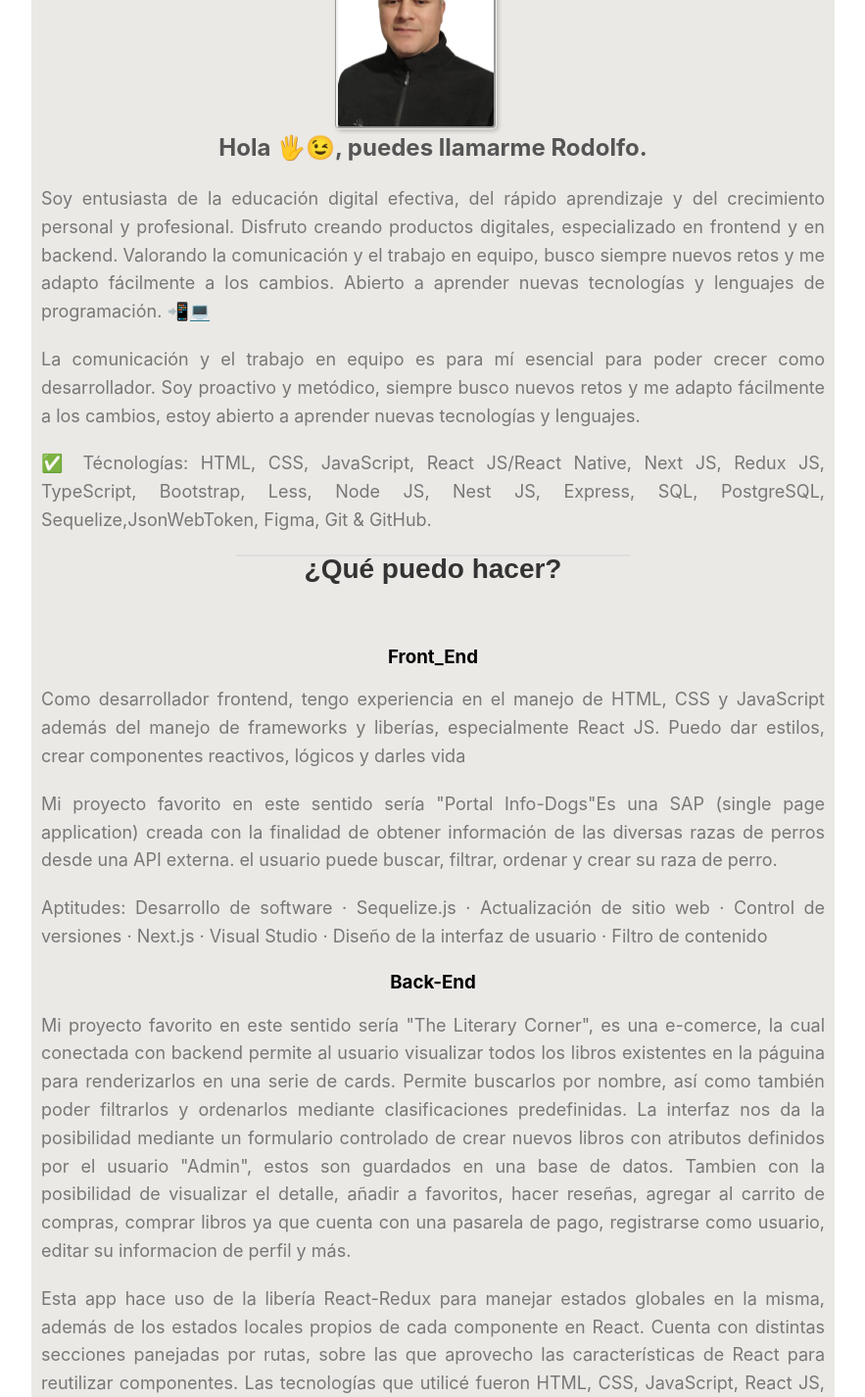
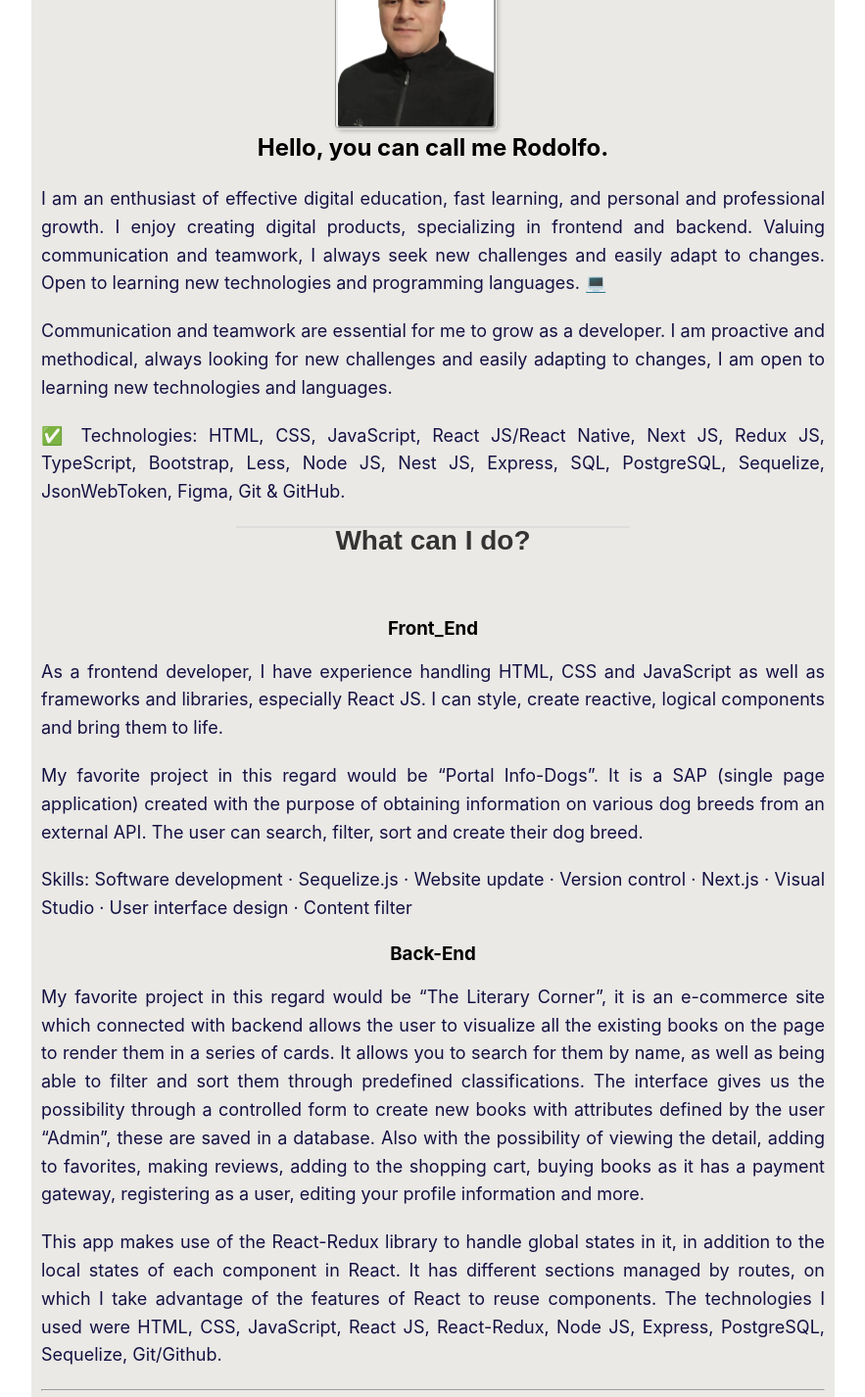
Before and after one commit to wuaicot/Frontend-Portfolio, a React (Create React App) app: page /about in a window 1280 px wide. Shown: the part 240-1666 px from the top of the page at 98% size, without its empty margins (198-1081 px from the left). Built offline with nearby package versions, Linux system fonts and the light colour scheme.

Commit message:
traducin about me

```diff
--- a/src/App.js
+++ b/src/App.js
@@ -6,6 +6,7 @@ import Home from './components/Home/Home';
 import About from './components/About/About';
 import Projects from './components/ProjectsCards/ProjectsCards';
 import Contact from './components/Contact/Contact';
+
 import './App.css';
 
 import logo from './logo.svg';
--- a/src/components/About/About.js
+++ b/src/components/About/About.js
@@ -46,26 +46,22 @@ const About = () => {
 
           {/* <h1 className={styles.aboutTittle}>Sobre Mí</h1> */}
           <p className={styles.puedesllam}>
-            Hola 🖐️😉, puedes llamarme Rodolfo.
+             Hello, you can call me Rodolfo.
           </p>
           <p className={styles.description}>
-            Soy entusiasta de la educación digital efectiva, del rápido aprendizaje y del crecimiento personal y
-            profesional. Disfruto creando productos digitales, especializado en
-            frontend y en backend. Valorando la comunicación y el trabajo
-            en equipo, busco siempre nuevos retos y me adapto fácilmente a los
-            cambios. Abierto a aprender nuevas tecnologías y lenguajes de programación. 📲💻
+          I am an enthusiast of effective digital education, fast learning, and personal and professional growth. I enjoy creating digital products, specializing in frontend and backend. Valuing communication and teamwork, I always seek new challenges and easily adapt to changes. Open to learning new technologies and programming languages. 💻
           </p>
           <p  className={styles.description}>
-          La comunicación y el trabajo en equipo es para mí esencial para poder crecer como desarrollador. Soy proactivo y metódico, siempre busco nuevos retos y me adapto fácilmente a los cambios, estoy abierto a aprender nuevas tecnologías y lenguajes.
+          Communication and teamwork are essential for me to grow as a developer. I am proactive and methodical, always looking for new challenges and easily adapting to changes, I am open to learning new technologies and languages.
           </p>
           <p className={styles.description}>
-          ✅ Técnologías: HTML, CSS, JavaScript, React JS/React Native, Next JS, Redux JS, TypeScript, Bootstrap, Less, Node JS, Nest JS, Express, SQL, PostgreSQL, Sequelize,JsonWebToken, Figma, Git & GitHub.
+          ✅ Technologies: HTML, CSS, JavaScript, React JS/React Native, Next JS, Redux JS, TypeScript, Bootstrap, Less, Node JS, Nest JS, Express, SQL, PostgreSQL, Sequelize, JsonWebToken, Figma, Git & GitHub.
           </p>
           <hr className={styles.aboutcenter}/>
            <h2 className={styles.aboutme}>
             <div className={styles.descriptionCent}>
               <span  >
-                 ¿Qué puedo hacer?
+              What can I do?
              </span>
              </div>
 
@@ -78,31 +74,28 @@ const About = () => {
             </div>
 
              <p className={styles.description}>
-             Como desarrollador frontend, tengo experiencia en el manejo
-              de HTML, CSS y JavaScript además del manejo de frameworks y liberías,
-              especialmente React JS.  Puedo dar estilos, crear componentes
-              reactivos, lógicos y darles vida
+             As a frontend developer, I have experience handling HTML, CSS and JavaScript as well as frameworks and libraries, especially React JS. I can style, create reactive, logical components and bring them to life.
               </p>
               <p className={styles.description}>
-              Mi proyecto favorito en este sentido sería "Portal Info-Dogs"Es una SAP (single page application) creada con la finalidad de obtener información de las diversas razas de perros desde una API externa. el usuario puede buscar, filtrar, ordenar y crear su raza de perro.
+              My favorite project in this regard would be “Portal Info-Dogs”. It is a SAP (single page application) created with the purpose of obtaining information on various dog breeds from an external API. The user can search, filter, sort and create their dog breed.
               </p>
               <p className={styles.description}>
-              Aptitudes: Desarrollo de software · Sequelize.js · Actualización de sitio web · Control de versiones · Next.js · Visual Studio · Diseño de la interfaz de usuario · Filtro de contenido
+              Skills: Software development · Sequelize.js · Website update · Version control · Next.js · Visual Studio · User interface design · Content filter
               </p>
               <h3 className={styles.descriptionCent}>
               Back-End
              </h3>
              <p className={styles.description}>
-             Mi proyecto favorito en este sentido sería "The Literary Corner", es una e-comerce, la cual conectada con backend permite al usuario visualizar todos los libros existentes en la páguina para renderizarlos en una serie de cards. Permite buscarlos por nombre, así como también poder filtrarlos y ordenarlos mediante clasificaciones predefinidas. La interfaz nos da la posibilidad mediante un formulario controlado de crear nuevos libros con atributos definidos por el usuario "Admin", estos son guardados en una base de datos. Tambien con la posibilidad de visualizar el detalle, añadir a favoritos, hacer reseñas, agregar al carrito de compras, comprar libros ya que cuenta con una pasarela de pago, registrarse como usuario, editar su informacion de perfil y más.
+             My favorite project in this regard would be “The Literary Corner”, it is an e-commerce site which connected with backend allows the user to visualize all the existing books on the page to render them in a series of cards. It allows you to search for them by name, as well as being able to filter and sort them through predefined classifications. The interface gives us the possibility through a controlled form to create new books with attributes defined by the user “Admin”, these are saved in a database. Also with the possibility of viewing the detail, adding to favorites, making reviews, adding to the shopping cart, buying books as it has a payment gateway, registering as a user, editing your profile information and more.
               </p>
               <p className={styles.description}>
-              Esta app hace uso de la libería React-Redux para manejar estados globales en la misma, además de los estados locales propios de cada componente en React. Cuenta con distintas secciones panejadas por rutas, sobre las que aprovecho las características de React para reutilizar componentes. Las tecnologías que utilicé fueron HTML, CSS, JavaScript, React JS, React-Redux, Node JS, Express, PostgreSQL, Sequelize, Git/Github.
+              This app makes use of the React-Redux library to handle global states in it, in addition to the local states of each component in React. It has different sections managed by routes, on which I take advantage of the features of React to reuse components. The technologies I used were HTML, CSS, JavaScript, React JS, React-Redux, Node JS, Express, PostgreSQL, Sequelize, Git/Github.
               </p>
               <hr/>
               <div className={styles.CVCV}>
             <div className={styles.stackCV}>
               <button className={styles.btndowload} onClick={handleDownloadClick}>
-                Descargar mi CV
+              Download my CV
               </button>
             </div>
           </div>
@@ -117,12 +110,12 @@ const About = () => {
         contentLabel="Seleccionar idioma"
         className={styles.languageModal}
       >
-        <h4>Seleccione un idioma:</h4>
+        <h4>Select a language:</h4>
         <button className={styles.languageButton} onClick={() => handleLanguageSelect("es")}>
-          Español
+          Spanish
         </button>
         <button className={styles.languageButton} onClick={() => handleLanguageSelect("en")}>
-          Inglés
+          English
         </button>
       </Modal>
 
--- a/src/components/About/About.module.css
+++ b/src/components/About/About.module.css
@@ -40,7 +40,7 @@
   .puedesllam {
     font-size: 24px;
     font-weight: bold;
-    color: #555;
+    color: black;
     text-align: center;
     margin-top: 120px;
   }
@@ -51,7 +51,7 @@
 
   .description {
     font-size: 18px;
-    color: #777;
+    color: #131142;
     line-height: 1.6;
     margin-bottom: 20px;
 
@@ -90,7 +90,7 @@
   .sectionTitle {
     font-size: 24px;
     font-weight: bold;
-    color: #333;
+
     margin-top: 30px;
     margin-bottom: 10px;
   }
```
